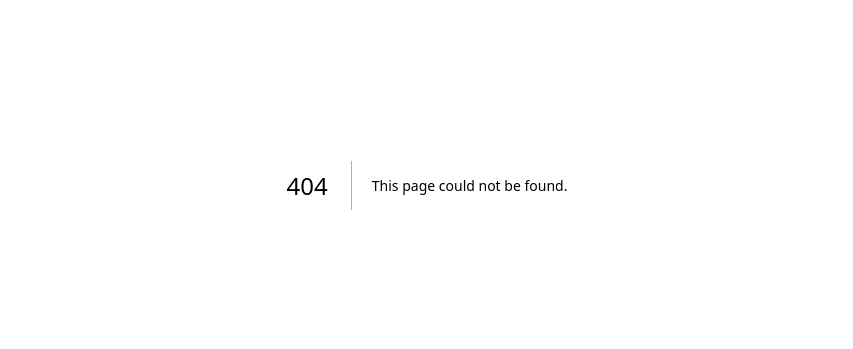
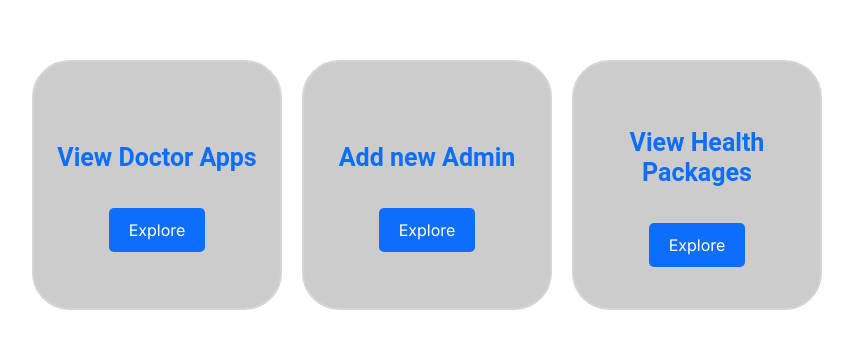
Before and after one commit to yassinfayed/ay-haga-Clinic, a Next.js app in the folder frontend/: page /admin in a window 1280 px wide. Before the commit this address had no page. Shown: the part 215-564 px from the top of the page, without its empty margins (213-1066 px from the left). Built offline with nearby package versions, Linux system fonts and the light colour scheme.

Commit message:
admin homepage

```diff
--- /dev/null
+++ b/frontend/src/app/admin/Box.css
@@ -0,0 +1,57 @@
+.boxa {
+    width: 250px;
+    height: 250px;
+    border: 2px solid rgb(214, 213, 213);
+    border-radius: 15%;
+    display: flex;
+    flex-direction: column;
+    align-items: center;
+    justify-content: center;
+    transition: all 0.3s ease-in-out;
+    margin: 10px;
+    background-color: rgba(0, 0, 0, 0.2);
+    margin: 10px;
+    max-width: 100%;
+  }
+
+  .hea{
+      display: block;
+      color:#0d6efd;
+      font-size: 25px;
+      margin-block-start: 1em;
+      margin-block-end: 1em;
+      margin-inline-start: 0px;
+      margin-inline-end: 0px;
+      font-weight: bold;
+      font-family: 'Roboto', sans-serif;
+      text-align: center;
+  }
+
+  .hea.hea-hovered{
+    color:#0d6efd;
+  }
+
+  .boxa.hovered {
+    width: 265px;
+    height: 265px;
+    background-color: #ffffff;
+
+  }
+
+
+  .box-button {
+    margin-top: 10px;
+    padding: 10px 20px;
+    background-color: #0d6efd;
+    color: #ffffff;
+    border: none;
+    border-radius: 5px;
+    cursor: pointer;
+    transition: background-color 0.3s ease-in-out;
+  }
+
+  .box-button:hover {
+    background-color: #ffffff;
+    border: 2px solid #0d6efd;
+    color: #0d6efd;
+  }
--- /dev/null
+++ b/frontend/src/app/admin/Box.js
@@ -0,0 +1,33 @@
+import { useState } from "react";
+import "./Box.css"
+import Link from 'next/link'
+const Box = ({head,dest}) => {
+    const [isHovered, setIsHovered] =  useState(false);
+
+
+    const handleHover = () => {
+        setIsHovered(!isHovered);
+    };
+    const handleExploreClick = () => {
+
+    };
+    const linkStyle = {
+
+        textDecoration: 'none',
+      };
+
+    return (
+        <div
+          className={`boxa ${isHovered ? 'hovered' : ''}`}
+          onMouseEnter={handleHover}
+          onMouseLeave={handleHover}
+
+        >
+          <h3 className={`hea ${isHovered ? 'hea-hovered' : ''}`}>{head}</h3>
+          <Link href="http://localhost:3000/admin/doctorapps" style={linkStyle}
+          className="box-button">Explore</Link>
+        </div>
+      );
+};
+
+export default Box;
--- /dev/null
+++ b/frontend/src/app/admin/page.js
@@ -0,0 +1,16 @@
+"use client"
+const { default: Box } = require("./Box");
+import "./Box.css"
+import Link from 'next/link'
+
+export default function AdminHomePage(){
+return(
+  <>
+   <div className="d-lg-flex justify-content-center align-items-center min-vh-100">
+    <Box head="View Doctor Apps"></Box>
+    <Box head="Add new Admin"></Box>
+    <Box head="View Health Packages"></Box>
+    </div>
+
+      </>
+)}
```
Also changed, not shown: frontend/src/app/admin/doctorapps/DoctorAppsTable.js (added, +76 -0 lines), frontend/src/app/admin/doctorapps/page.js (added, +34 -0 lines), 1 other file (tests, documents, lock files or other folders).
